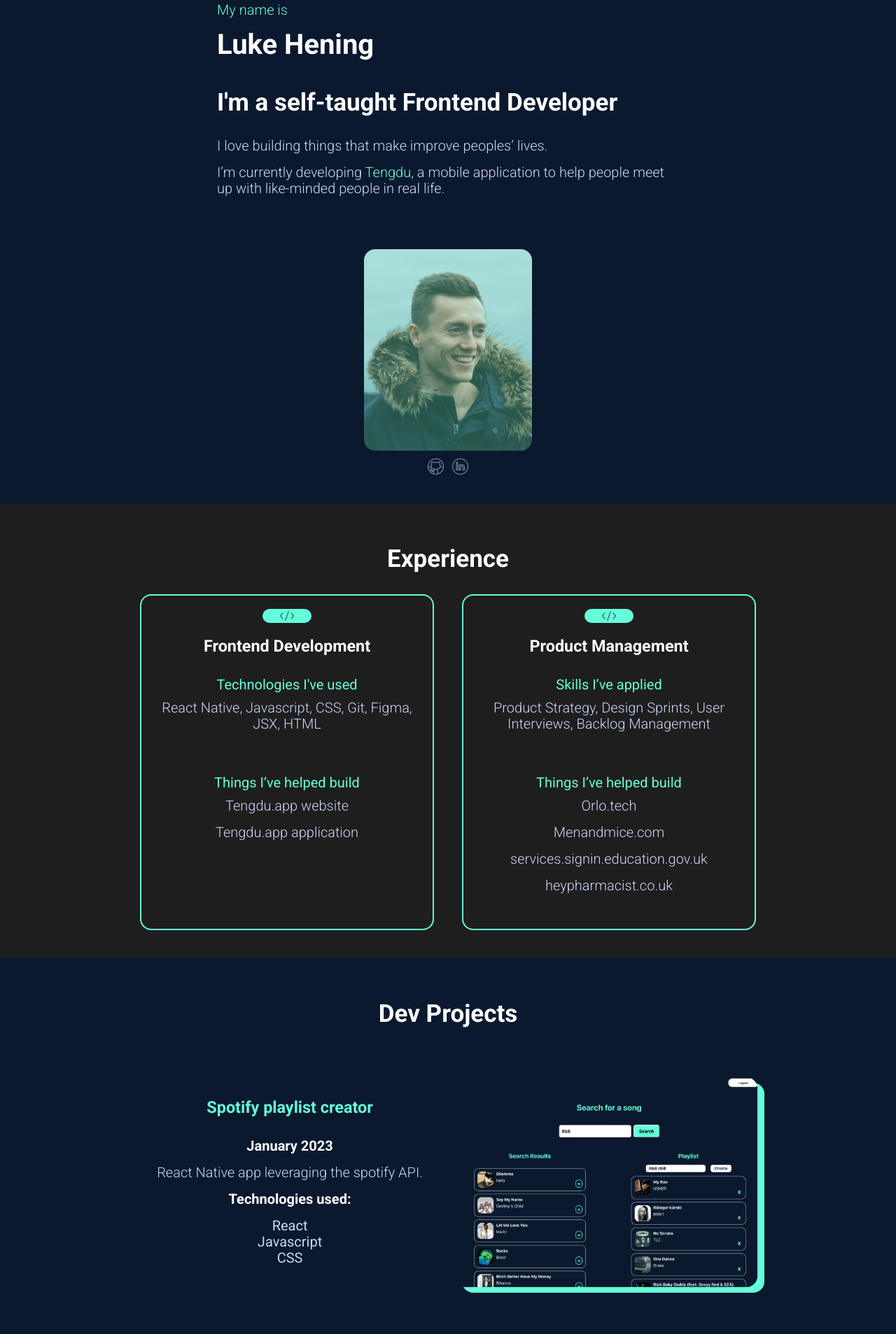
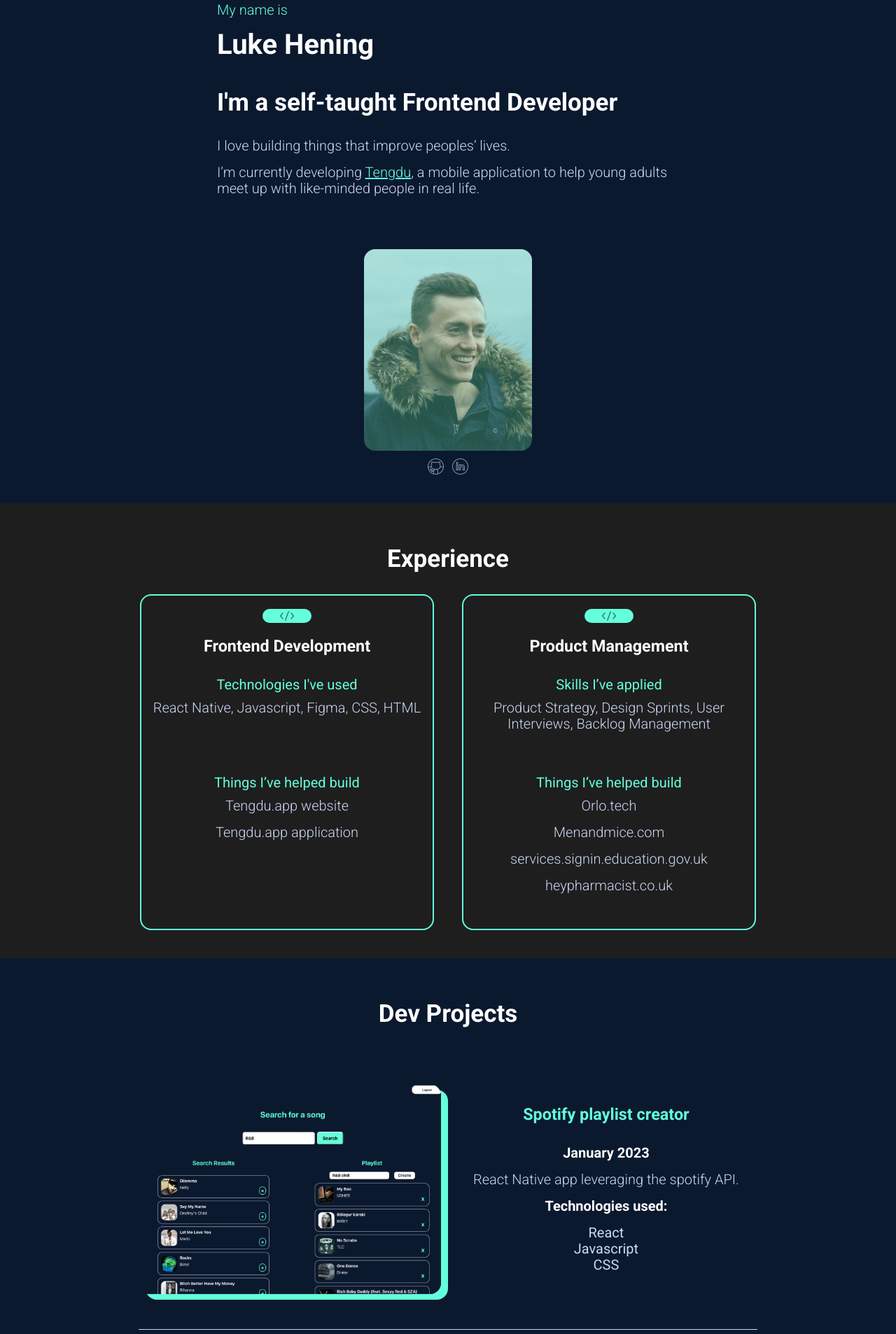
Before and after one commit to utlandingur/utlandingur.github.io, a plain HTML site: page index.html in a window 1280 px wide. Shown: the part 137-2043 px from the top of the page at 70% size. Drawn offline with Linux system fonts and the light colour scheme.

Commit message:
add dividers and fix text error

```diff
--- a/index.html
+++ b/index.html
@@ -25,8 +25,8 @@
             <p class="highlight">My name is</p>
             <h1>Luke Hening</h1>
             <h2>I'm a self-taught Frontend Developer</h2>
-            <p>I love building things that make improve peoples’ lives. </p>
-            <p>I’m currently developing <span class="highlight">Tengdu</span>, a mobile application to help people meet up with like-minded people in real life.</p>
+            <p>I love building things that improve peoples’ lives. </p>
+            <p>I’m currently developing <a href="https://www.tengdu.app" class="highlight">Tengdu</a>, a mobile application to help young adults meet up with like-minded people in real life.</p>
             </div>
         </section>
 
@@ -53,7 +53,7 @@
                 </div>
                 <div class="technologies-used">
                     <h4>Technologies I've used</h4>
-                    <p>React Native, Javascript, CSS, Git, Figma, JSX, HTML</p>
+                    <p>React Native, Javascript, Figma, CSS, HTML</p>
                 </div>
                 <div class="things-built">
                     <h4>Things I’ve helped build</h4>
@@ -88,6 +88,9 @@
             <h2>Dev Projects</h2>
             <div id="projects-container">
                 <article class="y-container project">
+                    <div class="image-container">
+                        <a href="https://github.com/utlandingur/jammming"><img src="./Resources/Images/Spotify app.png" alt="Screenshot of Tengdu website"></a>
+                    </div>
                     <div class="project-info-container">
                         <h3 class="highlight">Spotify playlist creator</h3>
                         <p class="bold">January 2023</p>
@@ -99,11 +102,11 @@
                             <li>CSS</li>
                         </ul>
                     </div>
-                    <div class="image-container">
-                        <a href="https://github.com/utlandingur/jammming"><img src="./Resources/Images/Spotify app.png" alt="Screenshot of Tengdu website"></a>
-                    </div>
                 </article>
                 <article class="y-container project">
+                    <div class="image-container">
+                        <img src="./Resources/Images/Tengdu app.png" alt="Screenshot of Tengdu website">
+                    </div>
                     <div class="project-info-container">
                         <h3 class="highlight">Tengdu application</h3>
                         <p class="bold">December 2023</p>
@@ -113,11 +116,11 @@
                             <li>Figma</li>
                         </ul>
                     </div>
-                    <div class="image-container">
-                        <img src="./Resources/Images/Tengdu app.png" alt="Screenshot of Tengdu website">
-                    </div>
                 </article>
                 <article class="y-container project">
+                    <div class="image-container">
+                        <a href="https://github.com/utlandingur/findTheHat"><img src="./Resources/Images/Command line game.png" alt="Screenshot of Tengdu website"></a>
+                    </div>
                     <div class="project-info-container">
                         <h3 class="highlight">Command line game</h3>
                         <p class="bold">January 2023</p>
@@ -128,11 +131,11 @@
                             <li>Javascript</li>
                         </ul>
                     </div>
-                    <div class="image-container">
-                        <a href="https://github.com/utlandingur/findTheHat"><img src="./Resources/Images/Command line game.png" alt="Screenshot of Tengdu website"></a>
-                    </div>
                 </article>
                 <article class="y-container project">
+                    <div class="image-container">
+                        <img src="./Resources/Images/Tengdu website.png" alt="Screenshot of Tengdu website">
+                    </div>
                     <div class="project-info-container">
                         <h3 class="highlight">Tengdu.app website</h3>
                         <p class="bold">December 2023</p>
@@ -143,9 +146,6 @@
                             <li>HTML</li>
                             <li>CSS</li>
                         </ul>
-                    </div>
-                    <div class="image-container">
-                        <img src="./Resources/Images/Tengdu website.png" alt="Screenshot of Tengdu website">
                     </div>
                 </article>
 
--- a/style.css
+++ b/style.css
@@ -321,6 +321,8 @@ nav .say-hello-button li {
 .project {
     align-items: center;
     text-align: center;
+    padding: 10px 0px 50px 0px;
+    border-bottom: 1px solid #CCD6F6;
 }
 
 .project-info-container ul {
```
